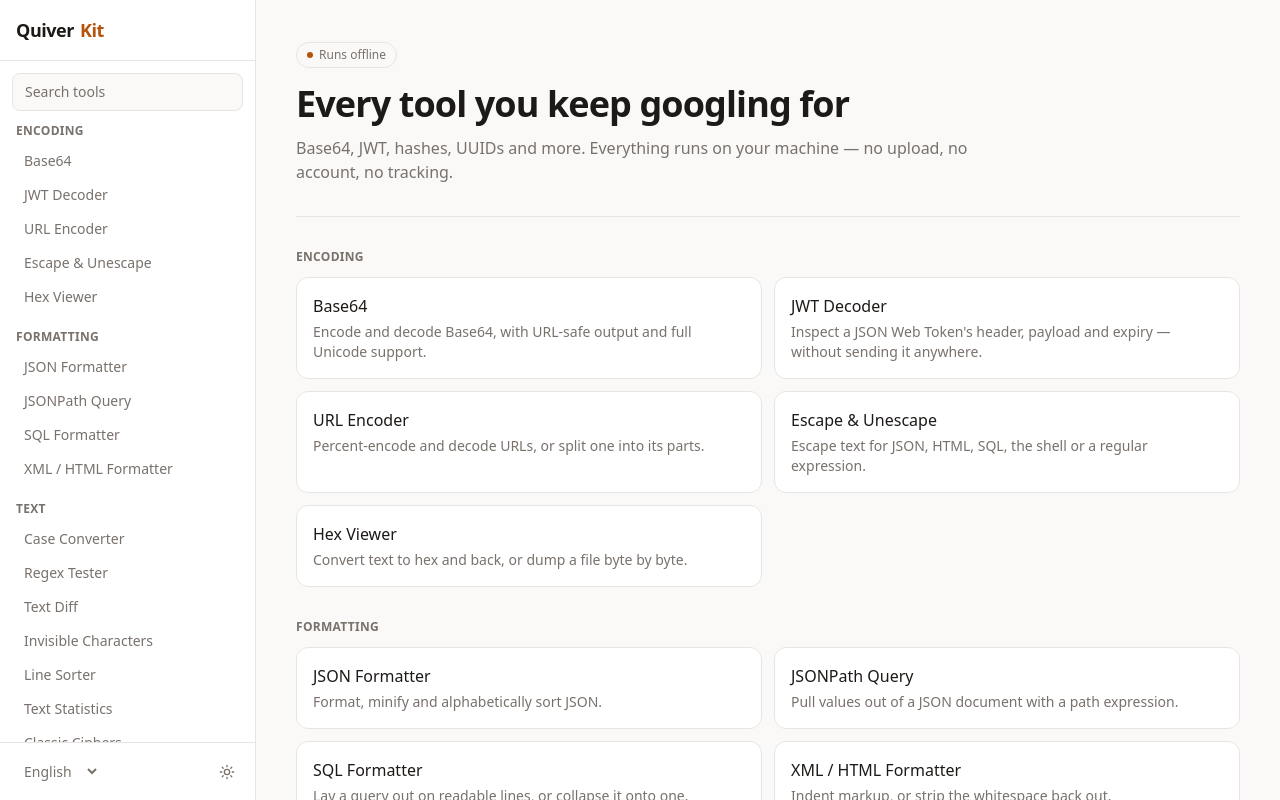
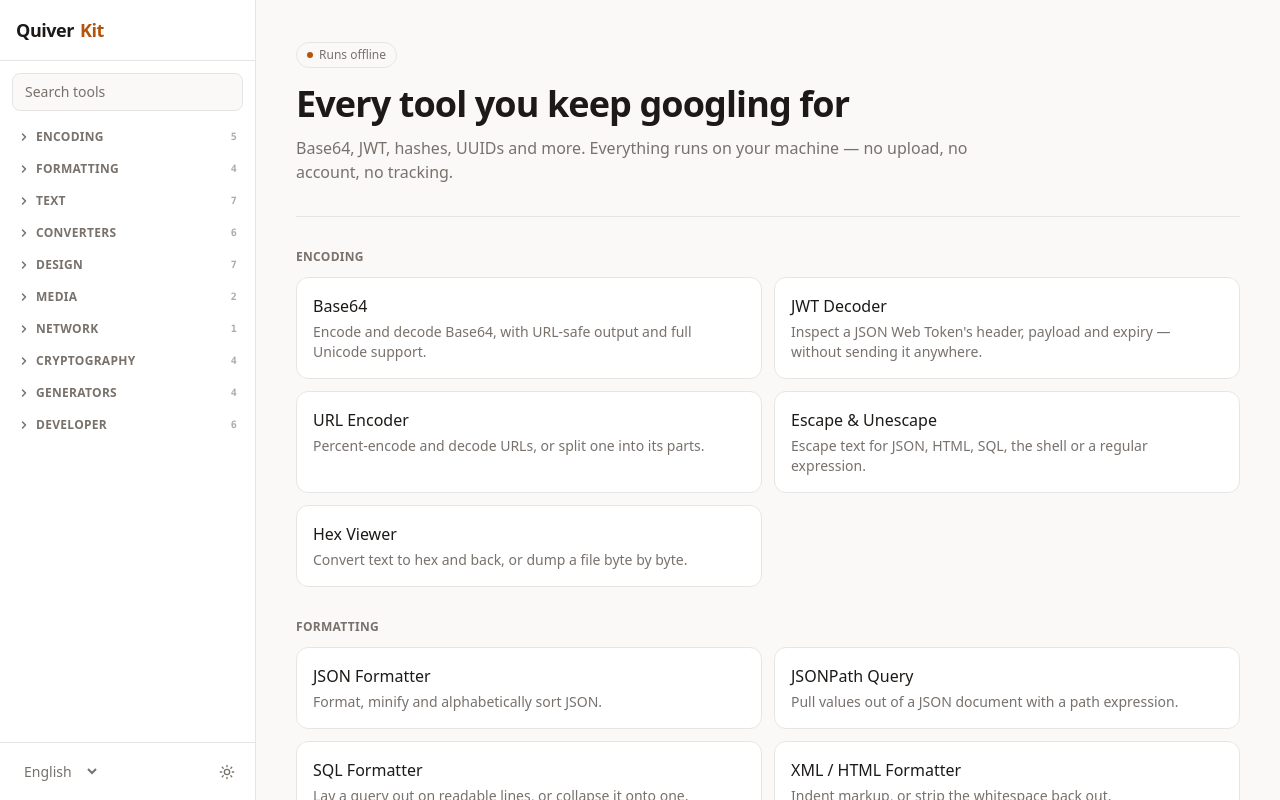
Before and after one commit to ensardev/quiverkit, a React (Vite) app in the folder apps/web/: page / in a window 1280 px wide. Built offline with nearby package versions, Linux system fonts and the light colour scheme.

Commit message:
make sidebar categories collapsible

```diff
--- a/apps/web/src/components/Sidebar.tsx
+++ b/apps/web/src/components/Sidebar.tsx
@@ -1,17 +1,44 @@
 import { useEffect, useMemo, useRef, useState } from 'react'
 import { useTranslation } from 'react-i18next'
-import { NavLink } from 'react-router-dom'
+import { NavLink, useLocation } from 'react-router-dom'
 import LanguagePicker from '@/components/LanguagePicker'
 import ThemeToggle from '@/components/ThemeToggle'
-import { CATEGORY_ORDER, TOOLS, type Tool, type ToolCategory } from '@/tools/registry'
+import { CATEGORY_ORDER, findTool, TOOLS, type Tool, type ToolCategory } from '@/tools/registry'
+
+const STORAGE_KEY = 'quiverkit.openCategories'
+
+function readStored(): ToolCategory[] | null {
+  try {
+    const raw = localStorage.getItem(STORAGE_KEY)
+    return raw ? (JSON.parse(raw) as ToolCategory[]) : null
+  } catch {
+    return null
+  }
+}
 
 export default function Sidebar() {
   const { t, i18n } = useTranslation()
+  const { pathname } = useLocation()
   const [query, setQuery] = useState('')
   const searchInput = useRef<HTMLInputElement>(null)
 
-  // "/" jumps to search, the convention every developer already knows from
-  // GitHub and Slack. We bail out when the user is typing somewhere else.
+  const activeCategory = findTool(pathname.slice(1))?.category
+
+  // With ten categories and forty-odd tools, showing everything at once turns
+  // the sidebar into a wall. Only the section you are working in starts open,
+  // and whatever you open after that is remembered.
+  const [open, setOpen] = useState<ToolCategory[]>(
+    () => readStored() ?? (activeCategory ? [activeCategory] : []),
+  )
+
+  useEffect(() => {
+    localStorage.setItem(STORAGE_KEY, JSON.stringify(open))
+  }, [open])
+
+  useEffect(() => {
+    if (activeCategory) setOpen((current) => (current.includes(activeCategory) ? current : [...current, activeCategory]))
+  }, [activeCategory])
+
   useEffect(() => {
     function onKeyDown(event: KeyboardEvent) {
       const target = event.target as HTMLElement
@@ -26,6 +53,8 @@ export default function Sidebar() {
     return () => window.removeEventListener('keydown', onKeyDown)
   }, [])
 
+  const searching = query.trim() !== ''
+
   const groups = useMemo(() => {
     // Turkish lowercases "I" to "ı", not "i". Using the locale-aware variant is
     // the difference between "JSON" being findable and not.
@@ -36,7 +65,7 @@ export default function Sidebar() {
       const name = t(`tools.${tool.id}.name`).toLocaleLowerCase(i18n.language)
       return (
         name.includes(needle) ||
-        tool.id.includes(needle) ||
+        tool.id.toLowerCase().includes(needle) ||
         tool.keywords.some((keyword) => keyword.includes(needle))
       )
     }
@@ -44,8 +73,17 @@ export default function Sidebar() {
     return CATEGORY_ORDER.map((category: ToolCategory) => ({
       category,
       tools: TOOLS.filter((tool) => tool.category === category && matches(tool)),
+      total: TOOLS.filter((tool) => tool.category === category).length,
     })).filter((group) => group.tools.length > 0)
   }, [query, t, i18n.language])
+
+  function toggle(category: ToolCategory) {
+    setOpen((current) =>
+      current.includes(category)
+        ? current.filter((entry) => entry !== category)
+        : [...current, category],
+    )
+  }
 
   return (
     <aside className="border-line bg-surface flex w-64 shrink-0 flex-col border-r">
@@ -71,18 +109,45 @@ export default function Sidebar() {
         {groups.length === 0 ? (
           <p className="text-muted px-1 py-4 text-sm">{t('nav.noResults', { query })}</p>
         ) : (
-          groups.map((group) => (
-            <div key={group.category} className="mb-4">
-              <h2 className="text-muted px-1 pb-1.5 text-xs font-semibold tracking-wide uppercase">
-                {t(`category.${group.category}`)}
-              </h2>
-              <ul className="space-y-0.5">
+          groups.map((group) => {
+            // A search has to reveal what it found, whatever was collapsed.
+            const expanded = searching || open.includes(group.category)
+
+            return (
+              <div key={group.category} className="mb-1">
+                <button
+                  type="button"
+                  onClick={() => toggle(group.category)}
+                  aria-expanded={expanded}
+                  className="text-muted hover:text-ink hover:bg-hover flex w-full cursor-pointer items-center gap-1.5 rounded-lg px-1.5 py-1.5 text-xs font-semibold tracking-wide uppercase transition-colors"
+                >
+                  <svg
+                    viewBox="0 0 24 24"
+                    width="12"
+                    height="12"
+                    fill="none"
+                    stroke="currentColor"
+                    strokeWidth="3"
+                    strokeLinecap="round"
+                    strokeLinejoin="round"
+                    className={`shrink-0 transition-transform ${expanded ? 'rotate-90' : ''}`}
+                  >
+                    <path d="M9 6l6 6-6 6" />
+                  </svg>
+                  <span className="flex-1 text-left">{t(`category.${group.category}`)}</span>
+                  <span className="text-muted/60 font-mono text-[10px]">
+                    {searching ? group.tools.length : group.total}
+                  </span>
+                </button>
+
+                {expanded && (
+                  <ul className="mt-0.5 space-y-0.5 pb-1">
                     {group.tools.map((tool) => (
                       <li key={tool.id}>
                         <NavLink
                           to={`/${tool.id}`}
                           className={({ isActive }) =>
-                        `block rounded-lg px-3 py-1.5 text-sm transition-colors ${
+                            `block rounded-lg py-1.5 pr-3 pl-6 text-sm transition-colors ${
                               isActive
                                 ? 'bg-accent-soft text-accent font-medium'
                                 : 'text-muted hover:text-ink hover:bg-hover'
@@ -94,8 +159,10 @@ export default function Sidebar() {
                       </li>
                     ))}
                   </ul>
+                )}
               </div>
-          ))
+            )
+          })
         )}
       </nav>
 
```
Lines whose indentation alone changed are shown as unchanged.
